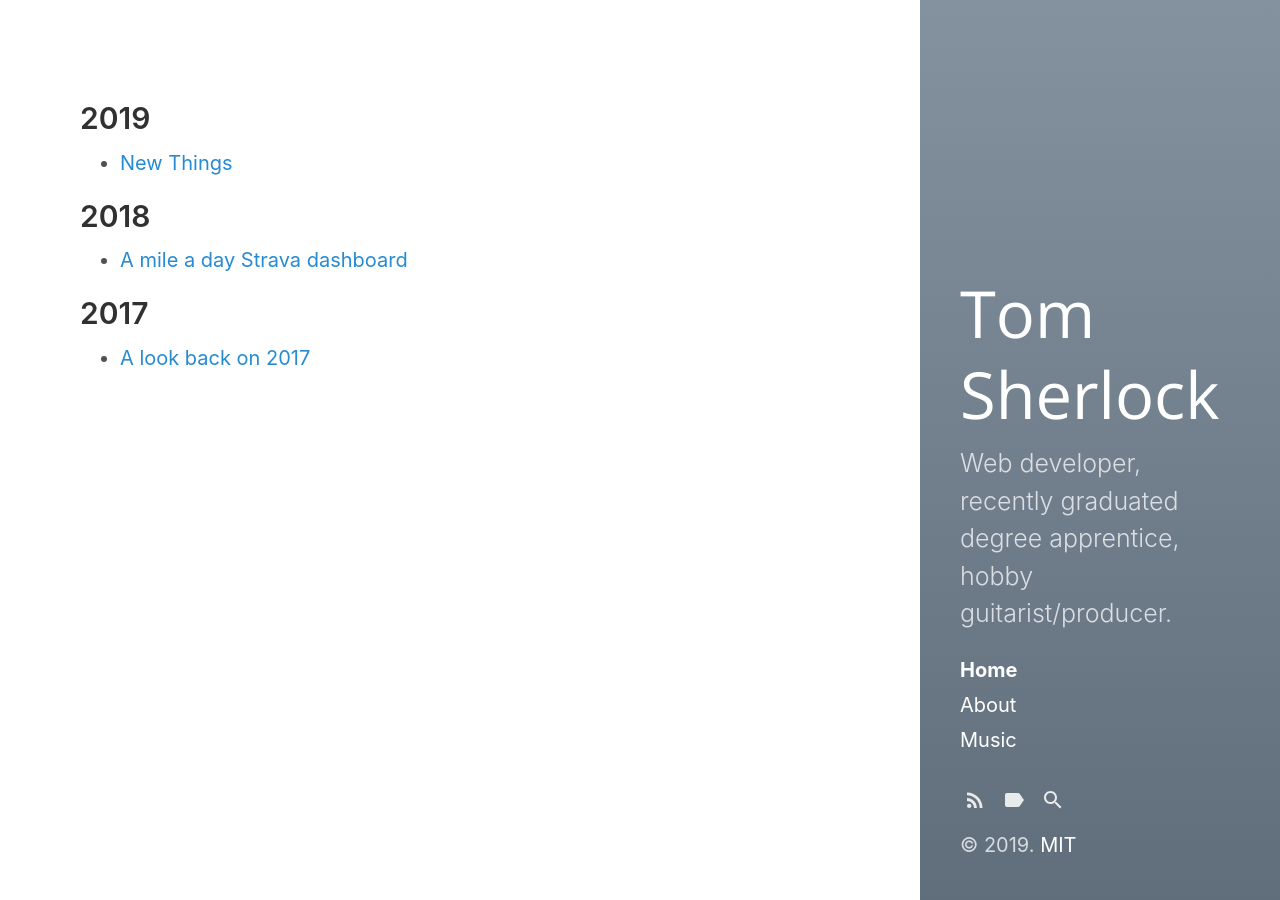
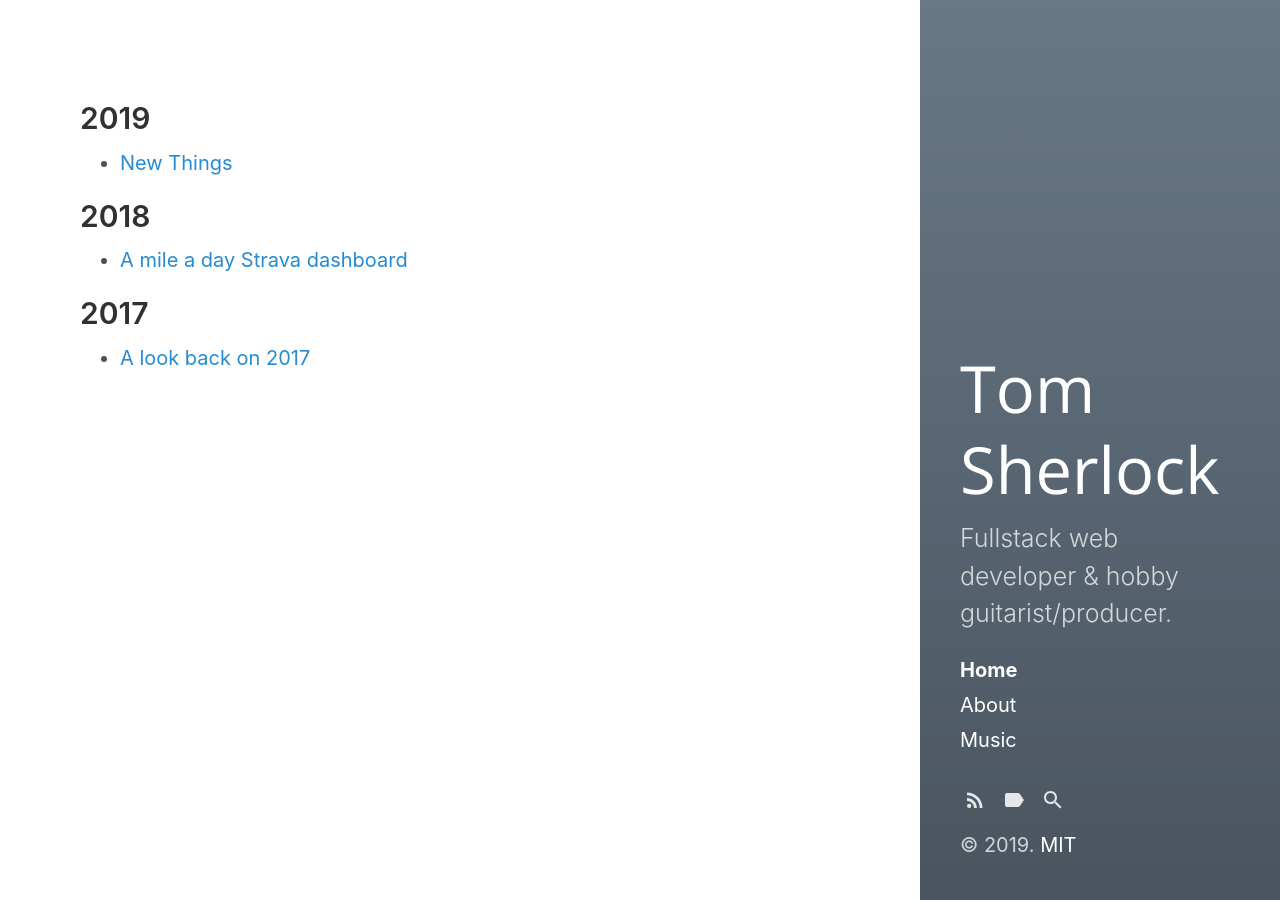
Before and after one commit to tomsherlocked/site, a Jekyll site: the page built from index.html, in a window 1280 px wide. Built offline with Jekyll 4.4.1, drawn with Linux system fonts in a browser that asks for light colours; the list of posts is cut into pages by our own code.

Commit message:
colour change

```diff
--- a/_config.yml
+++ b/_config.yml
@@ -5,7 +5,7 @@ highlighter:      rouge
 # Setup
 title:            Tom Sherlock
 tagline:          fullstack web developer
-description:      Web developer, recently graduated degree apprentice, hobby guitarist/producer.
+description:      Fullstack web developer & hobby guitarist/producer.
 url:              https://tomsherlocked.github.io
 baseurl:          #'/hydeout'
                   # the optional subpath of your site, e.g. "/blog"
--- a/assets/css/main.scss
+++ b/assets/css/main.scss
@@ -3,7 +3,7 @@
 # only main files contain this front matter, not partials.
 ---
 
-$sidebar-bg-color: #708090;
+$sidebar-bg-color: #596673;
 
 $layout-reverse: true;
 
```
